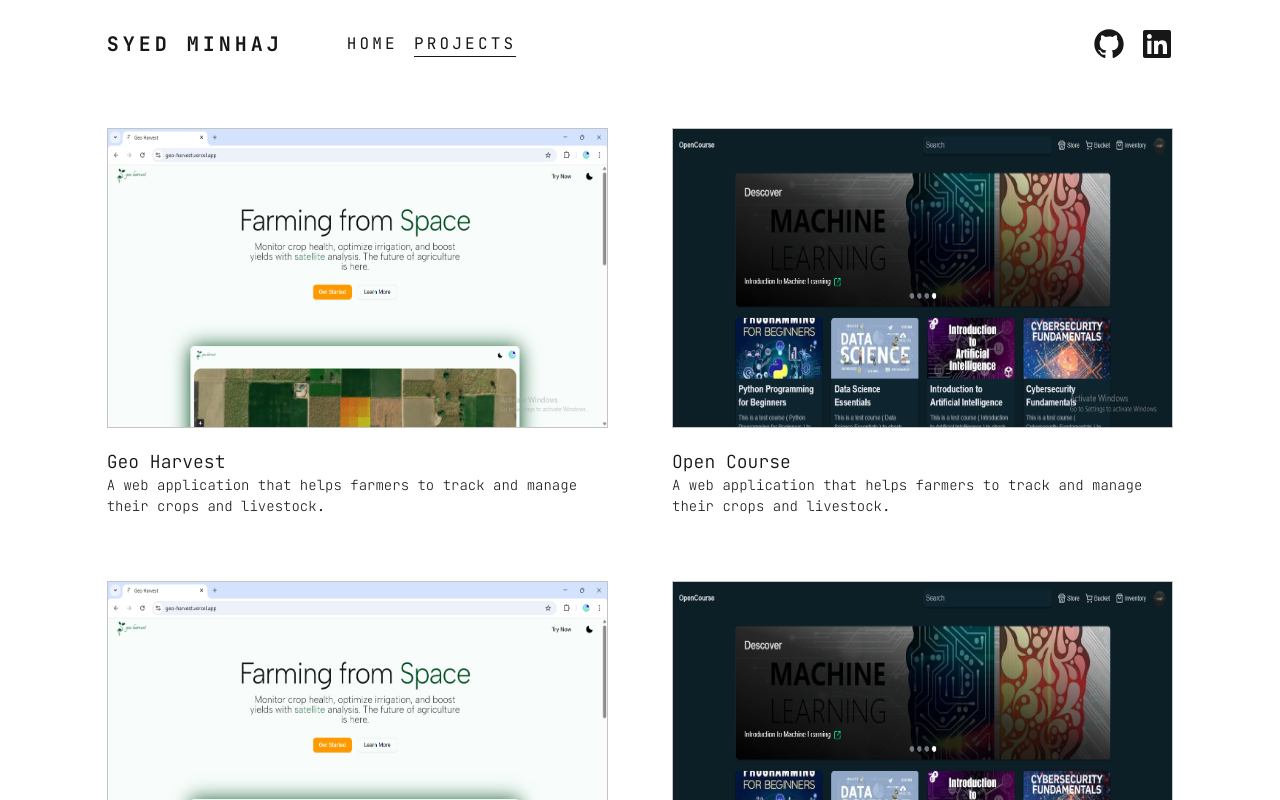
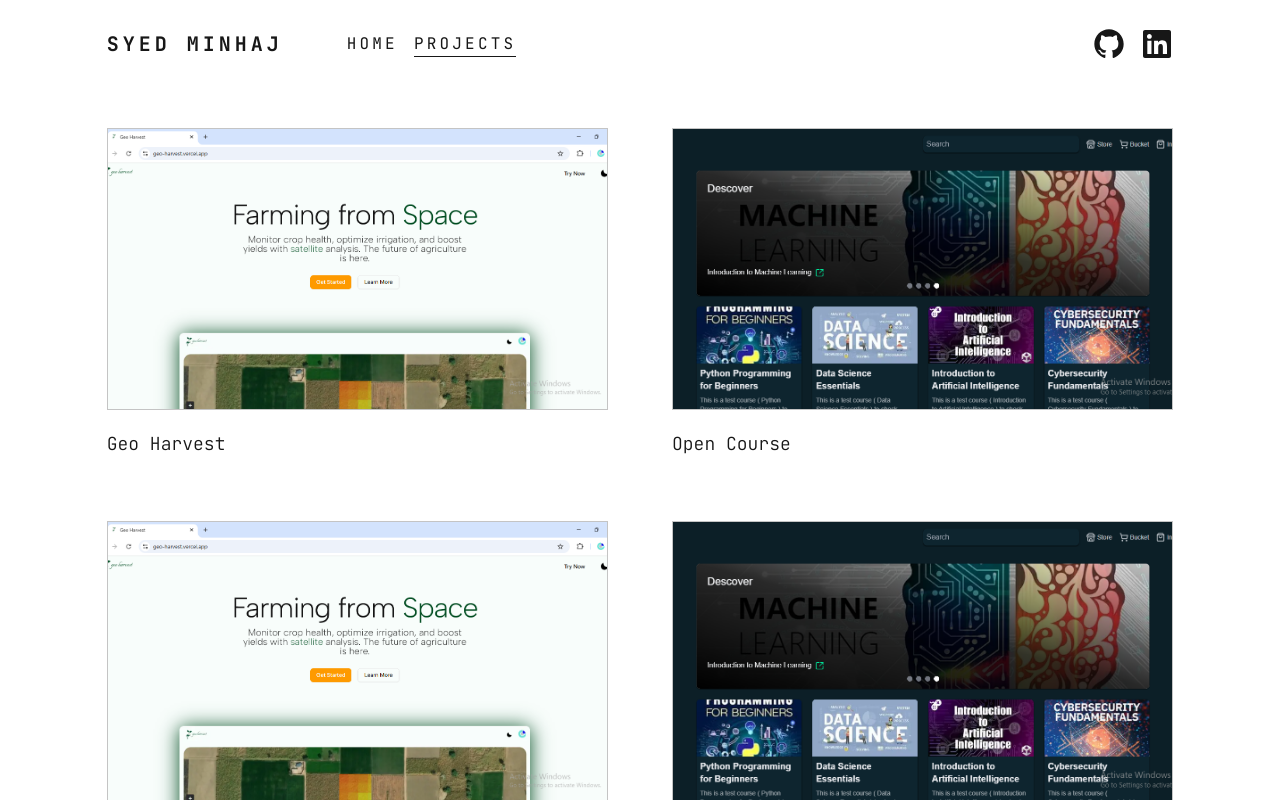
Before and after one commit to syed-minhaj/portfolio, a Next.js app: page /projects in a window 1280 px wide. Shown: the top 800 px of the page. Built offline with nearby package versions, Linux system fonts and the light colour scheme.

Commit message:
fix: removing extra overflow, fixing image aspect , changing description to shortDescription

```diff
--- a/app/projects/page.tsx
+++ b/app/projects/page.tsx
@@ -18,15 +18,15 @@ export default function Home() {
     }, [hash])
 
     return (
-        <div className="w-10/12 mx-auto  grid grid-cols-1 md:grid-cols-2 gap-16 py-10 overflow-x-hidden">
+        <div className="w-10/12 mx-auto  grid grid-cols-1 md:grid-cols-2 gap-16 py-10 ">
             {Projects.map((project : Project, index:number) => {
                 return (
                     <div key={index} onClick={() => {updateHash(JSON.stringify(index)); }}
                         className="flex flex-col gap-5 hover:scale-105 transition-all duration-300 cursor-pointer ">
-                        <Image className="w-full h-[18.75rem] border border-foreground/25 " src={project.image} alt={project.name} width={400} height={300} />
+                        <Image className="w-full aspect-video object-cover border border-foreground/25 " src={project.image} alt={project.name} width={400} height={300} />
                         <div className="flex flex-col ">
                             <h2 className="text-[1.125rem] font-light">{project.name}</h2>
-                            <p className="text-[0.875rem] font-extralight line-clamp-2">{project.description}</p>
+                            <p className="text-[0.875rem] font-extralight line-clamp-2">{project.shortDescription}</p>
                         </div>
                     </div>
                 )
```
